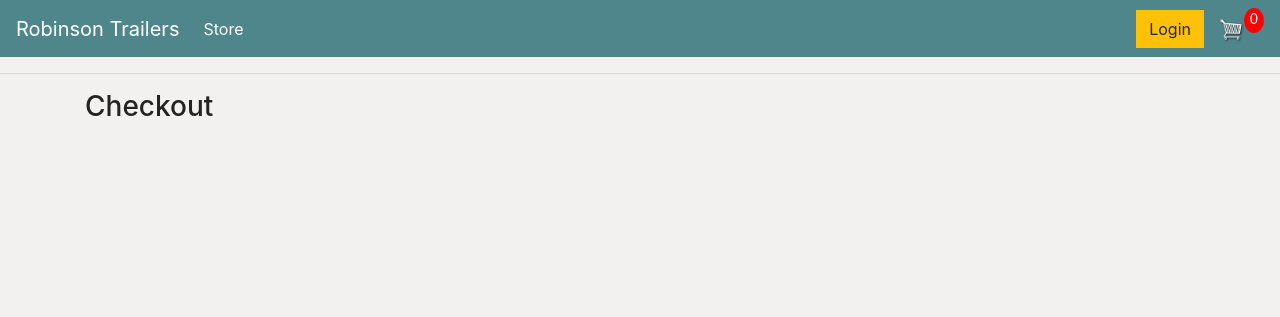
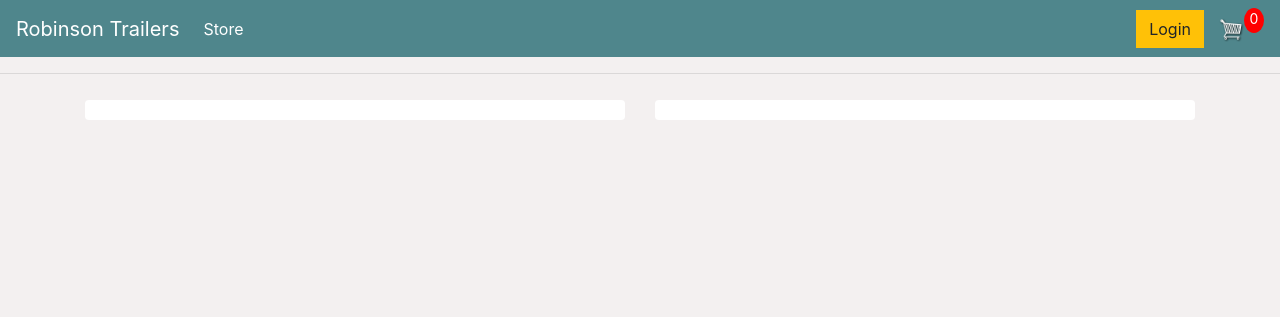
Before and after one commit to FabrizioAdi/Robinson-Trailers-Store-P5v1.1, a Django app: page /checkout/ in a window 1280 px wide. Shown: the top 317 px of the page. Run offline with Django 3.2, Linux system fonts and the light colour scheme; some libraries are stand-ins or nearby versions.

Commit message:
Create two column leyout using div, and add form wrapper id for future form

```diff
--- a/store/templates/store/checkout.html
+++ b/store/templates/store/checkout.html
@@ -1,6 +1,20 @@
 {% extends 'store/base.html' %}
 {% load static %}
 {% block content %}
+<div class="row">
+    <div class="col-lg-6">
+        <div class="box-element" id="form-wrapper">
 
-<h3>Checkout</h3>
+        </div>
+    </div>
+    <div class="col-lg-6">
+        <div class="box-element">
+
+        </div>
+
+    </div>
+</div>
+
+
+
 {% endblock content %}
```
Also changed, not shown: store/templates/store/cart.html (+7 -1 lines).
